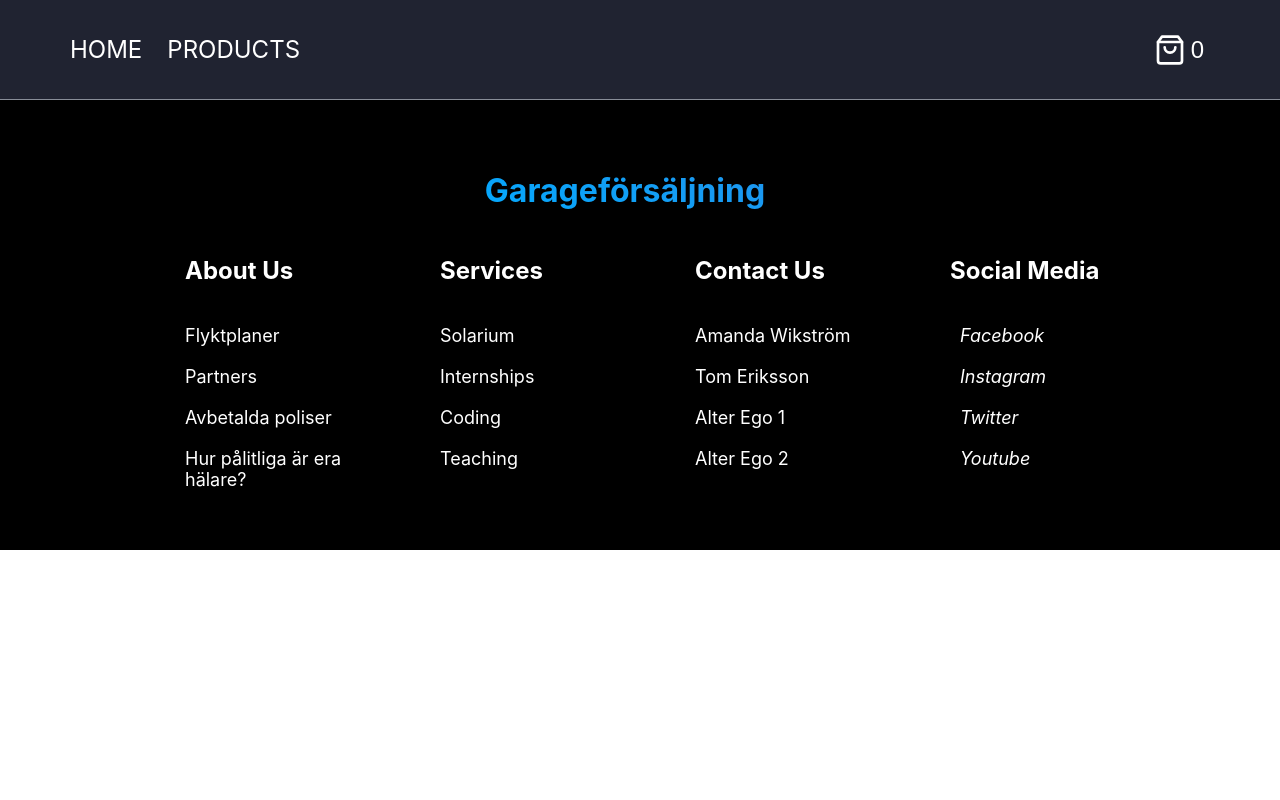
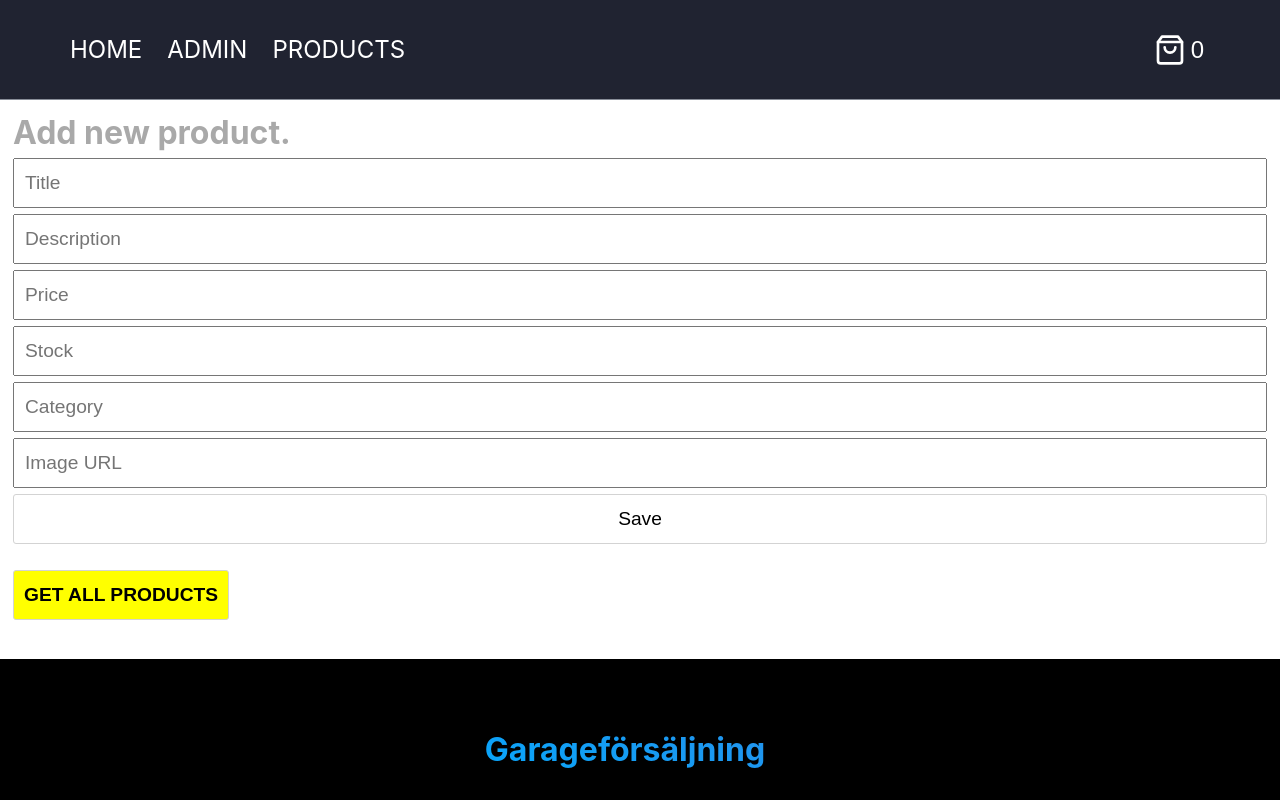
Before and after one commit to wiaxx/reactapp, a React (Create React App) app: page /admin in a window 1280 px wide. Shown: the top 800 px of the page. Built offline with nearby package versions, Linux system fonts and the light colour scheme; the HTML template or start-up script is replaced by a standard one.

Commit message:
add product-api folder and admin.js page

```diff
--- a/src/App.js
+++ b/src/App.js
@@ -7,6 +7,7 @@ import Product from "./pages/Product";
 import Home from "./pages/Home";
 import Checkout from "./pages/Checkout";
 import Footer from "./components/Footer";
+import Admin from "./pages/Admin";
 
 function App() {
 	const [cartItems, setCartItems] = useState([]);
@@ -61,6 +62,7 @@ function App() {
 					path="/products/:id"
 					element={<Product addCartItem={addCartItem} />}
 				/>
+				<Route path='/admin' element={<Admin />} />
 			</Routes>
 			<Footer />
 		</>
--- a/src/components/Header.js
+++ b/src/components/Header.js
@@ -12,8 +12,9 @@ const Header = ({ cartItems, removeItem, resetCart }) => {
 	return (
 		<Navbar>
 			<div className="nav-wrap">
-				<NavLink to='/'>Home</NavLink>
-				<ProductsLink to='/products'>Products</ProductsLink>
+			<NavLink to='/'>Home</NavLink>
+			<NavLink to='/admin'>Admin</NavLink>
+			<ProductsLink to='/products'>Products</ProductsLink>
 				<CartBtn
 					as={motion.button}
 					whileHover={{
--- /dev/null
+++ b/src/pages/Admin.js
@@ -0,0 +1,152 @@
+import React, { useState } from 'react';
+import styled from 'styled-components';
+
+const Admin = () => {
+    const [allProducts, setAllProducts] = useState([]);
+    const [newProduct, setNewProduct] = useState({
+        title: '',
+        description: '',
+        price: '',
+        stock: '',
+        category: '',
+        image: '',
+    })
+
+    const handleNewProduct = (e) => {
+        const inputName = e.target.name;
+        const inputValue = e.target.value;
+
+        setNewProduct({
+            ...newProduct,
+            [inputName]: inputValue
+        })
+    }
+
+    const saveProduct = async (e) => {
+        e.preventDefault();
+
+        const requestOption = {
+            method: 'POST',
+            headers: {
+                'Content-Type': 'application/json',
+            },
+            body: JSON.stringify(newProduct),
+        }
+
+        try {
+            const response = await fetch('http://localhost:5000/products/', requestOption);
+            const data = await response.json();
+            console.log(data)
+            setNewProduct({
+                title: '',
+                description: '',
+                price: '',
+                stock: '',
+                category: '',
+                image: '',
+            })
+        } catch (error) {
+            console.log(JSON.parse(error))
+        }
+    }
+
+    const getAllProducts = async () => {
+        try {
+            const response = await fetch('http://localhost:5000/products/')
+            const data = await response.json();
+            setAllProducts(data);
+        } catch (error) {
+            console.log(JSON.parse(error))
+        }
+    }
+
+    const deleteProduct = async (id) => {
+        try {
+            const response = await fetch('http://localhost:5000/products/' + id, { method: 'DELETE' })
+            const data = response.json()
+            console.log(data)
+        } catch (error) {
+            console.log(error)
+        }
+    }
+
+    return (
+        <>
+            <FormDiv onSubmit={saveProduct}>
+                <h1>Add new product.</h1>
+                <input type='text' name='title' required placeholder='Title' onChange={handleNewProduct} value={newProduct.title} />
+                <input type='text' name='description' placeholder='Description' onChange={handleNewProduct} value={newProduct.description} />
+                <input type='number' name='price' required placeholder='Price' onChange={handleNewProduct} value={newProduct.price} />
+                <input type='number' name='stock' required placeholder='Stock' onChange={handleNewProduct} value={newProduct.stock} />
+                <input type='text' name='category' placeholder='Category' onChange={handleNewProduct} value={newProduct.category} />
+                <input type='text' name='image' required placeholder='Image URL' onChange={handleNewProduct} value={newProduct.image} />
+                <button>Save</button>
+            </FormDiv>
+            <AllProductButton onClick={getAllProducts}>Get all products</AllProductButton>
+            <ProductDiv>
+                {allProducts.map(product =>
+                    <div key={product._id}>
+                        <img src={product.image} alt={product.title} width='200' />
+                        <p>{product.title}</p>
+                        <p>{product.price}</p>
+                        <button>Update product</button>
+                        <button onClick={() => deleteProduct(product._id)}>Delete product</button>
+                    </div>
+                )}
+            </ProductDiv>
+        </>
+    )
+}
+
+const FormDiv = styled.form`
+    display: flex;
+    flex-direction: column;
+    width: 100vw;
+    padding: 10px;
+
+    h1 {
+        margin: 3px;
+        color: darkgrey;
+    }
+
+    input {
+        height: 50px;
+        padding: 10px;
+        margin: 3px;
+        font-size: 1.2rem;
+    }
+
+    button {
+        background-color: white;
+        border: 1px solid lightgrey;
+        border-radius: 3px;
+        height: 50px;
+        margin: 3px;
+        padding: 10px;
+        font-size: 1.2rem;
+    }
+`;
+
+const AllProductButton = styled.button`
+    background-color: yellow;
+    text-transform: uppercase;
+    font-weight: bold;
+    border: 1px solid lightgrey;
+    border-radius: 3px;
+    height: 50px;
+    margin: 13px;
+    padding: 10px;
+    font-size: 1.2rem;
+    &:hover {
+        background-color: pink:
+    }
+`;
+
+const ProductDiv = styled.div`
+    display: flex;
+    gap: 15px;
+    margin: 3px;
+    padding: 10px;
+`;
+
+export default Admin;
```
Also changed, not shown: product-api/app.js (added, +26 -0 lines), product-api/models/Product.js (added, +36 -0 lines), product-api/package.json (added, +18 -0 lines), product-api/routes/products.js (added, +90 -0 lines), 1 other file (tests, documents, lock files or other folders).
